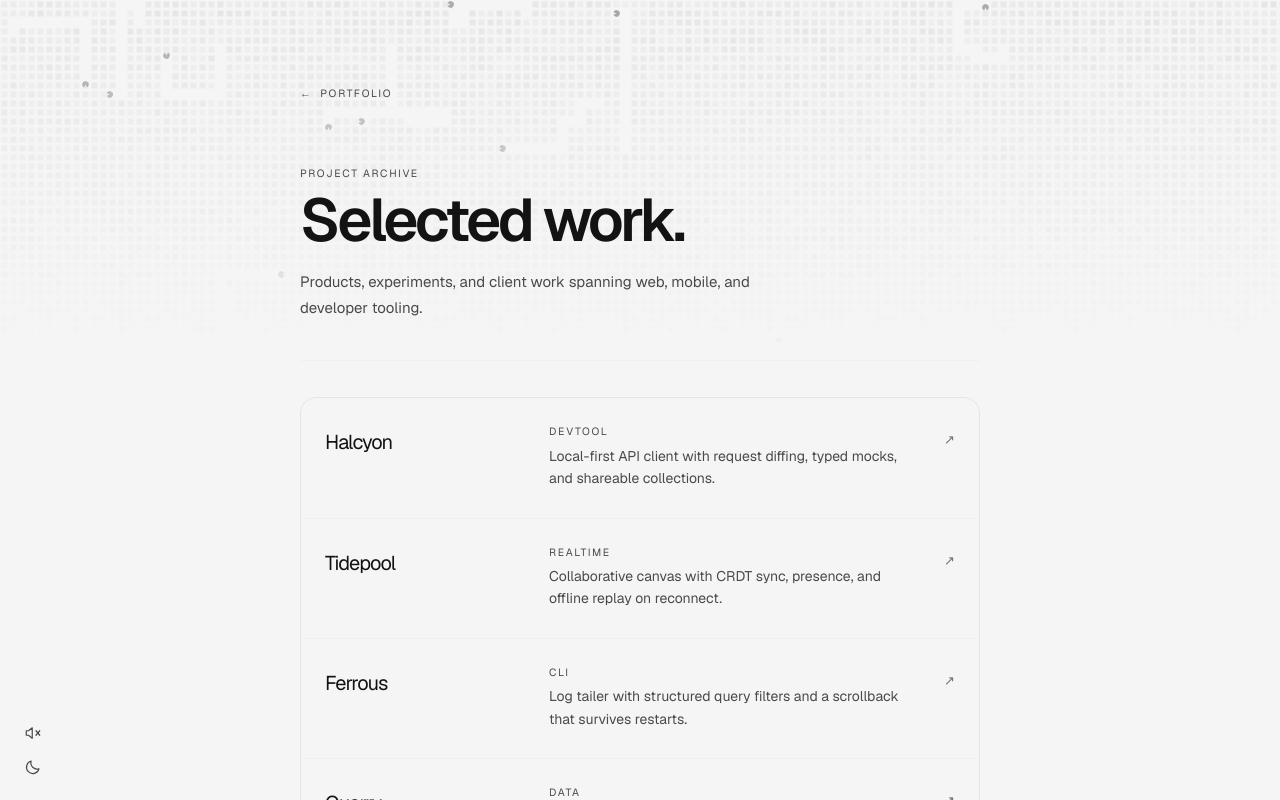
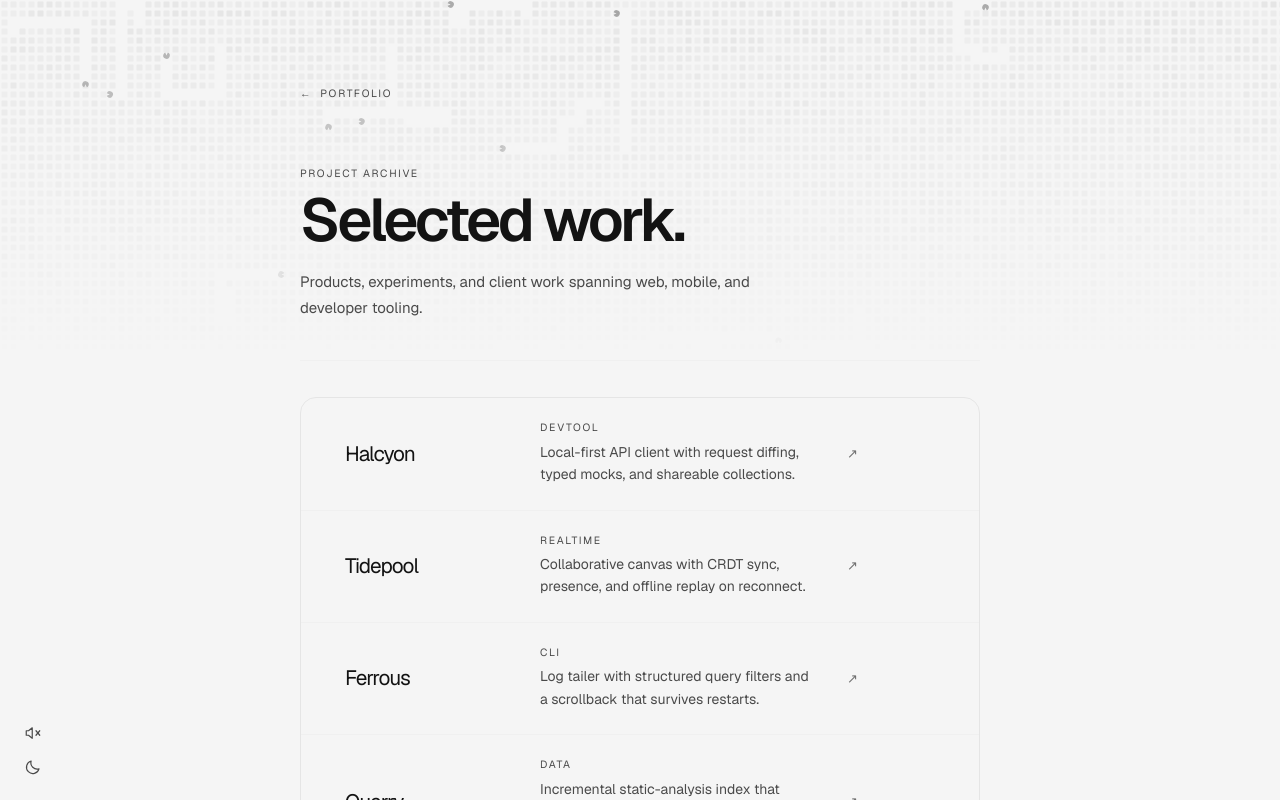
Before and after one commit to HanniCrypt/portfolio, a Next.js app: page /projects in a window 1280 px wide. Shown: the top 800 px of the page. Built offline with nearby package versions, Linux system fonts and the light colour scheme.

Commit message:
Enhance ProjectsPage layout by adjusting grid structure and spacing for improved visual alignment. Update padding and column widths to better match design specifications, and add comments for clarity on layout decisions.

```diff
--- a/app/projects/page.tsx
+++ b/app/projects/page.tsx
@@ -23,11 +23,16 @@ export default function ProjectsPage() {
             key={project.name}
             className={index > 0 ? "border-t border-rule" : undefined}
           >
+            {/* items-center is the point: the name and the arrow sit on the
+                row's middle, not at its top, so a three-line summary keeps the
+                name optically anchored. Column widths, 24/44px padding and the
+                32px gap are the reference's. Its columns deliberately do not
+                fill the row — the arrow stops short of the right edge. */}
             <a
               href="#"
-              className="group grid grid-cols-1 gap-3 px-6 py-7 transition-colors hover:bg-card sm:grid-cols-[200px_1fr_auto] sm:items-start sm:gap-6"
+              className="group grid grid-cols-1 gap-3 px-6 py-6 transition-colors hover:bg-card sm:grid-cols-[163px_minmax(0,275px)_24px] sm:items-center sm:gap-8 sm:px-11"
             >
-              <h2 className="text-[20px] leading-[1.65] tracking-[-0.045em]">
+              <h2 className="text-[20.8px] leading-[1.65] tracking-[-0.045em]">
                 {project.name}
               </h2>
               <div>
@@ -38,7 +43,7 @@ export default function ProjectsPage() {
               </div>
               <span
                 aria-hidden
-                className="hidden text-[13px] text-faint transition-colors group-hover:text-fg sm:block sm:pt-1"
+                className="hidden text-[13px] text-faint transition-colors group-hover:text-fg sm:block"
               >
                 ↗
               </span>
```
